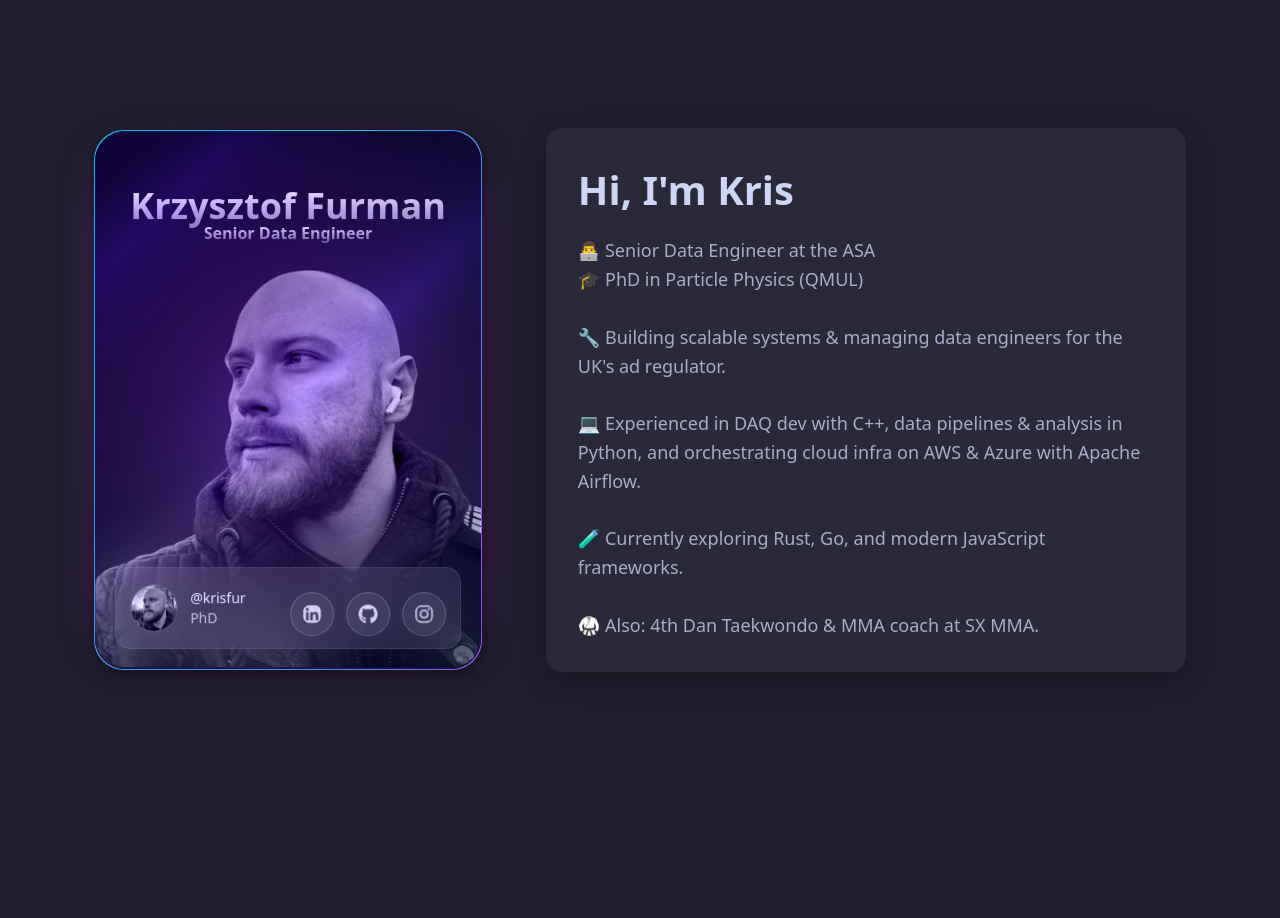
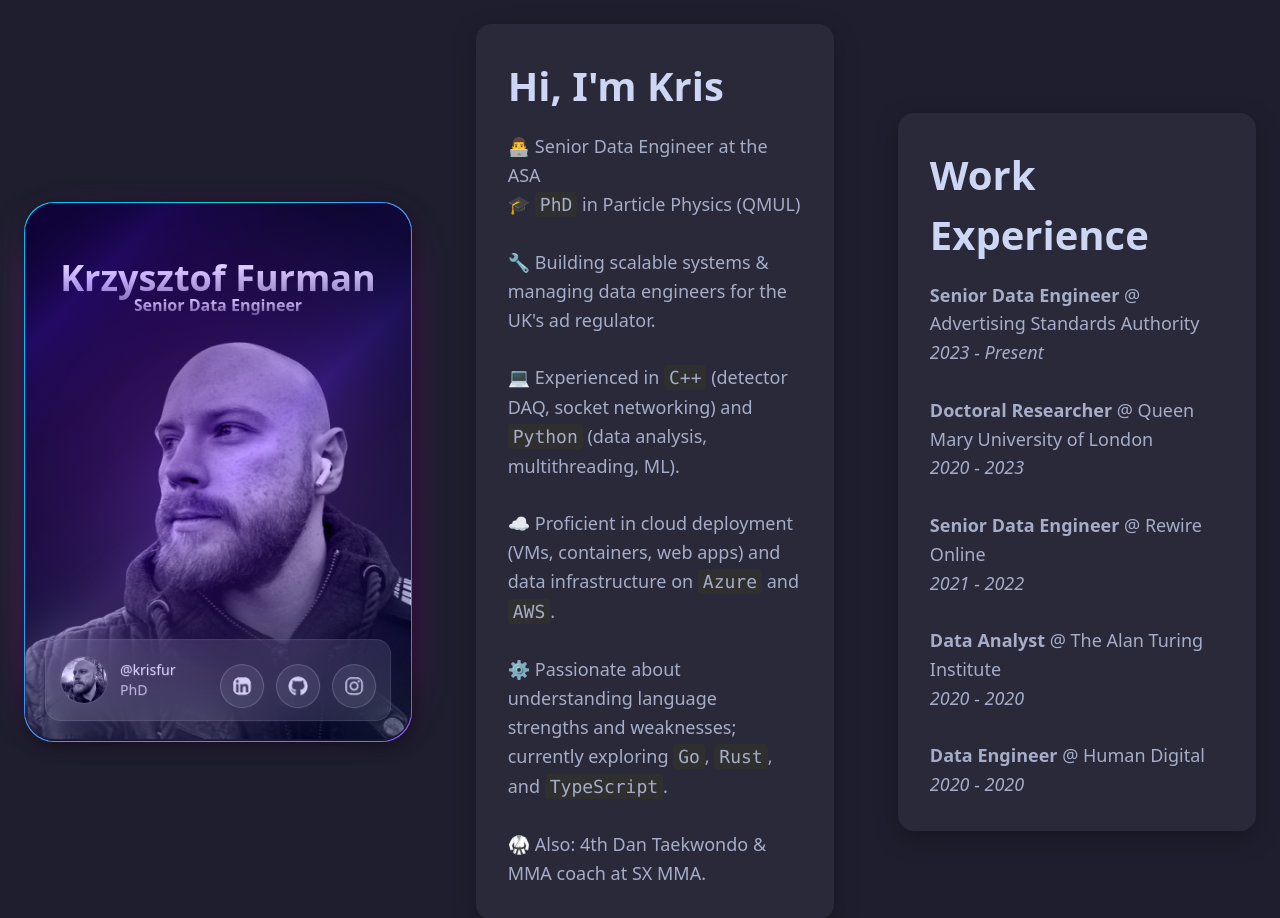
Before and after one commit to krisfur/personal-site, a React (Vite) app: page / in a window 1280 px wide. Shown: the top 918 px of the page. Before the commit the page ends 800 px from the top, so only its background shows below. Built offline with nearby package versions, Linux system fonts and the light colour scheme.

Commit message:
Minor edits and work experience section.

```diff
--- a/src/App.css
+++ b/src/App.css
@@ -8,7 +8,7 @@
     justify-content: center;
     padding: 1.5rem;
     background-color: #1e1e2e; /* Catppuccin Mocha base */
-  color: #cdd6f4;            /* Catppuccin Mocha text */
+    color: #cdd6f4; /* Catppuccin Mocha text */
 }
 
 /* Container for card and text */
@@ -57,3 +57,11 @@
     line-height: 1.6;
     color: #a6adc8; /* Subtext from Catppuccin */
 }
+
+code {
+    background-color: #2f2f2f; /* A light gray background */
+    padding: 2px 5px; /* Adds a little space around the text */
+    border-radius: 4px; /* Rounds the corners */
+    font-family:
+        Consolas, "Courier New", monospace; /* Ensures a consistent monospace font */
+}
--- a/src/App.tsx
+++ b/src/App.tsx
@@ -47,15 +47,57 @@ function App() {
           <p>
             👨‍💻 Senior Data Engineer at the ASA
             <br />
-            🎓 PhD in Particle Physics (QMUL)
-            <br /><br />
-            🔧 Building scalable systems & managing data engineers for the UK's ad regulator.
-            <br /><br />
-            💻 Experienced in DAQ dev with C++, data pipelines & analysis in Python, and orchestrating cloud infra on AWS & Azure with Apache Airflow.
-            <br /><br />
-            🧪 Currently exploring Rust, Go, and modern JavaScript frameworks.
-            <br /><br />
+            🎓 <code>PhD</code> in Particle Physics (QMUL)
+            <br />
+            <br />
+            🔧 Building scalable systems & managing data engineers for the UK's
+            ad regulator.
+            <br />
+            <br />
+            💻 Experienced in <code>C++</code> (detector DAQ, socket networking)
+            and <code>Python</code> (data analysis, multithreading, ML).
+            <br />
+            <br />
+            ☁️ Proficient in cloud deployment (VMs, containers, web apps) and
+            data infrastructure on <code>Azure</code> and <code>AWS</code>.
+            <br />
+            <br />
+            ⚙️ Passionate about understanding language strengths and weaknesses;
+            currently exploring <code>Go</code>, <code>Rust</code>, and{" "}
+            <code>TypeScript</code>.
+            <br />
+            <br />
             🥋 Also: 4th Dan Taekwondo & MMA coach at SX MMA.
+          </p>
+        </div>
+
+        {/* Work Experience Panel */}
+        <div className="text-panel">
+          <h1>Work Experience</h1>
+          <p>
+            <b>Senior Data Engineer</b> @ Advertising Standards Authority
+            <br />
+            <i>2023 - Present</i>
+            <br />
+            <br />
+            <b>Doctoral Researcher</b> @ Queen Mary University of London
+            <br />
+            <i>2020 - 2023</i>
+            <br />
+            <br />
+            <b>Senior Data Engineer</b> @ Rewire Online
+            <br />
+            <i>2021 - 2022</i>
+            <br />
+            <br />
+            <b>Data Analyst</b> @ The Alan Turing Institute
+            <br />
+            <i>2020 - 2020</i>
+            <br />
+            <br />
+            <b>Data Engineer</b> @ Human Digital
+            <br />
+            <i>2020 - 2020</i>
           </p>
         </div>
       </div>
```
Also changed, not shown: 1 other file (tests, documents, lock files or other folders). Lines whose indentation alone changed are shown as unchanged.
